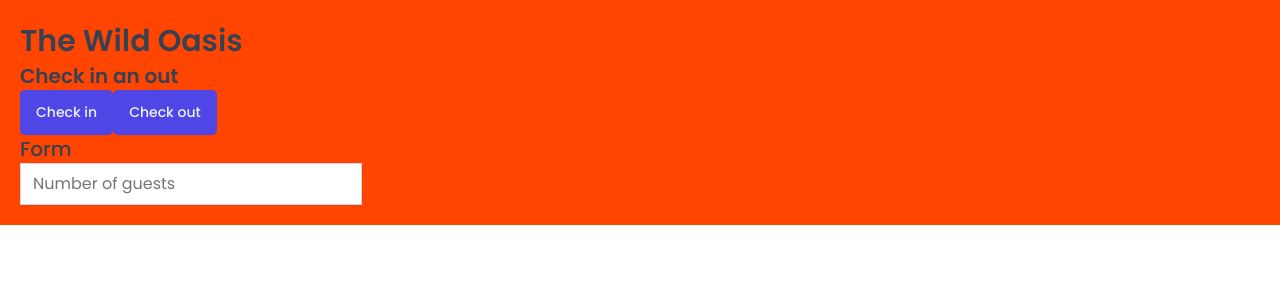
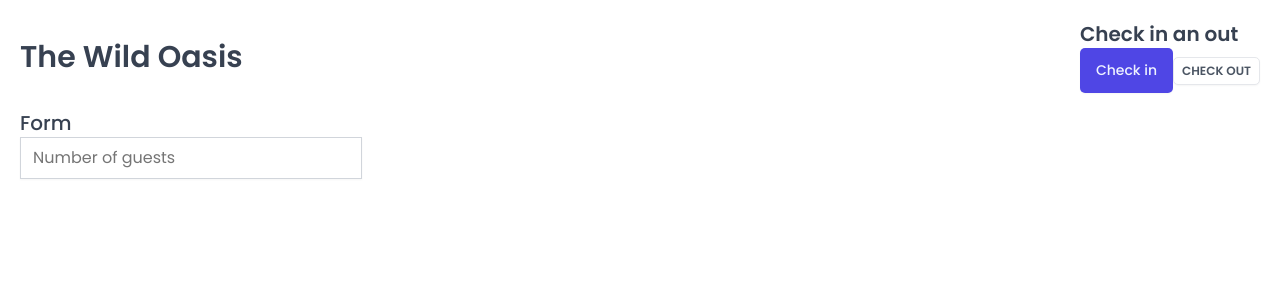
Before and after one commit to Saidou25/The-Wild-oasis, a React (Vite) app: page / in a window 1280 px wide. Shown: the top 300 px of the page. Built offline with nearby package versions, Linux system fonts and the light colour scheme; a web font is replaced by a local one.

Commit message:
finished styling reusable Button component

```diff
--- a/src/App.jsx
+++ b/src/App.jsx
@@ -4,9 +4,10 @@
 import Button from "./ui/Button";
 import Input from "./ui/Input";
 import Heading from "./ui/Heading";
+import Row from "./ui/Row";
 
 const StyledApp = styled.div`
-  background-color: orangered;
+  /* background-color: orangered; */
   padding: 20px;
 `;
 
@@ -15,12 +16,22 @@
     <>
       <GlobalStyles />
       <StyledApp>
-        <Heading as="h1">The Wild Oasis</Heading>
-        <Heading as="h2">Check in an out</Heading>
-        <Button>Check in</Button>
-        <Button>Check out</Button>
-        <Heading as="h3">Form</Heading>
-        <Input type="number" placeholder="Number of guests"></Input>
+        <Row>
+          <Row type="horizontal">
+            <Heading as="h1">The Wild Oasis</Heading>
+            <div>
+              <Heading as="h2">Check in an out</Heading>
+              <Button>Check in</Button>
+              <Button variation="secondary" size="small">Check out</Button>
+            </div>
+          </Row>
+          <Row>
+            <form>
+              <Heading as="h3">Form</Heading>
+              <Input type="number" placeholder="Number of guests"></Input>
+            </form>
+          </Row>
+        </Row>
       </StyledApp>
     </>
   );
--- a/src/ui/Button.jsx
+++ b/src/ui/Button.jsx
@@ -48,18 +48,17 @@
   `,
 };
 const Button = styled.button`
-  font-size: 1.4rem;
-  padding: 1.2rem 1.6rem;
-  font-weight: 500;
   border: none;
   border-radius: var(--border-radius-sm);
-  background-color: var(--color-brand-600);
-  color: var(--color-brand-50);
   box-shadow: var(--shadow-sm);
-  cursor: pointer;
 
-  &:hover {
-    background-color: var(--color-brand=700)
-  }
+  ${(props) => sizes[props.size]}
+  ${(props) => variations[props.variation]}
 `;
+
+Button.defaultProps = {
+  variation: "primary",
+  size: "medium",
+};
+
 export default Button;
--- /dev/null
+++ b/src/ui/Row.jsx
@@ -0,0 +1,22 @@
+import styled, { css } from "styled-components";
+
+const Row = styled.div`
+  display: flex;
+
+  ${(props) =>
+    props.type === "horizontal" &&
+    css`
+      justify-content: space-between;
+      align-items: center;
+    `}
+  ${(props) =>
+    props.type === "vertical" &&
+    css`
+      flex-direction: column;
+      gap: 1.6rem;
+    `}
+`;
+Row.defaultProps = {
+  type: "vertical",
+};
+export default Row;
```
